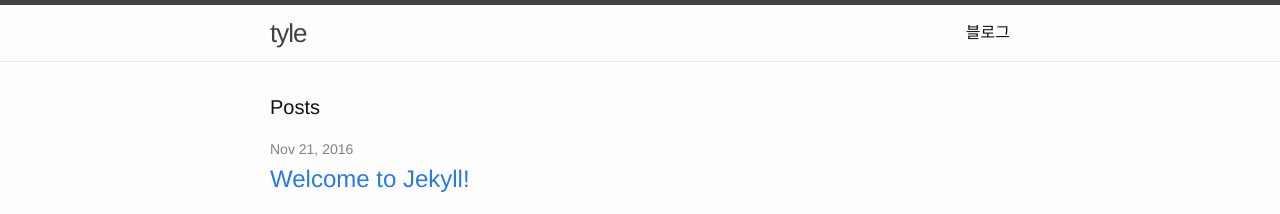
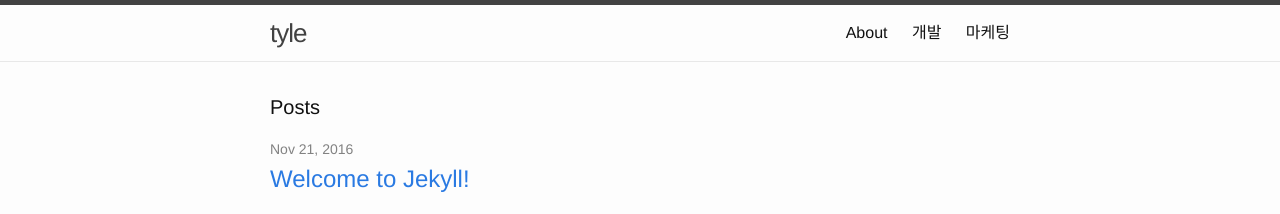
Before and after one commit to tyleteam/tyleteam.github.io, a Jekyll site: the page built from index.html, in a window 1280 px wide. Shown: the top 214 px of the page. Built offline with Jekyll 4.4.1, drawn with Linux system fonts in a browser that asks for light colours; the list of posts is cut into pages by our own code.

Commit message:
header 메뉴 추가
what happened

[ticket: X]

```diff
--- a/_includes/header.html
+++ b/_includes/header.html
@@ -14,7 +14,9 @@
       </a>
 
       <div class="trigger">
-        <a class="page-link" href="{{ base_path }}/">블로그</a>
+        <a class="page-link" href="{{ base_path }}/about">About</a>
+        <a class="page-link" href="{{ base_path }}/tech">개발</a>
+        <a class="page-link" href="{{ base_path }}/marketing">마케팅</a>
       </div>
     </nav>
 
```
